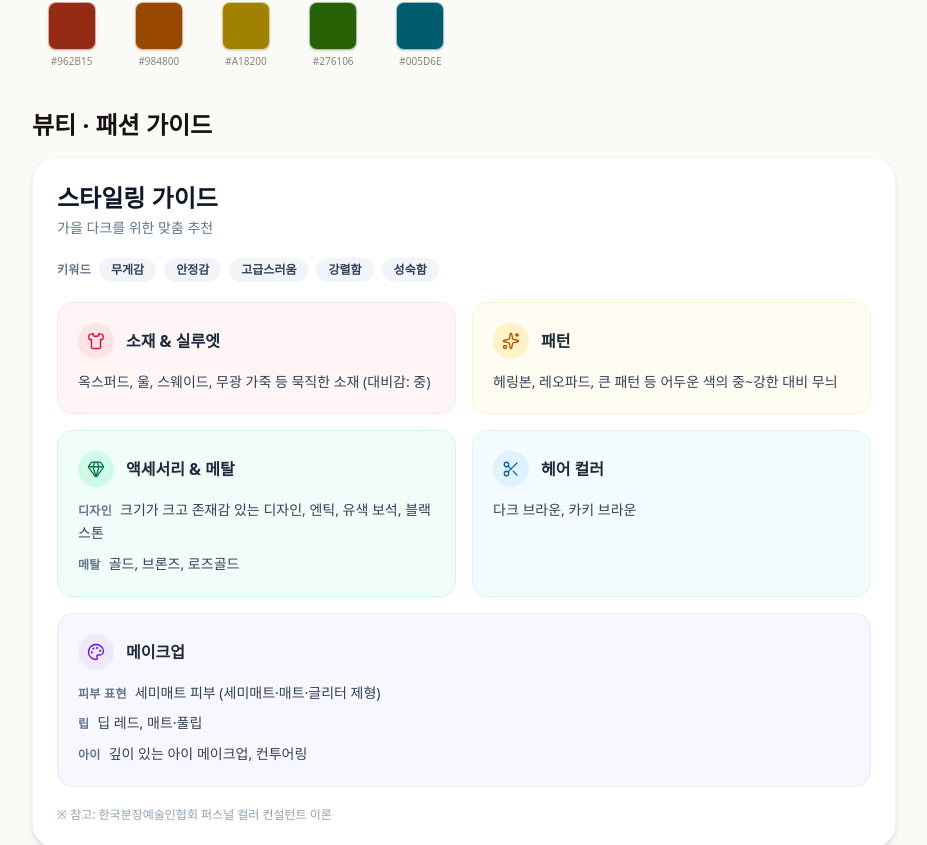
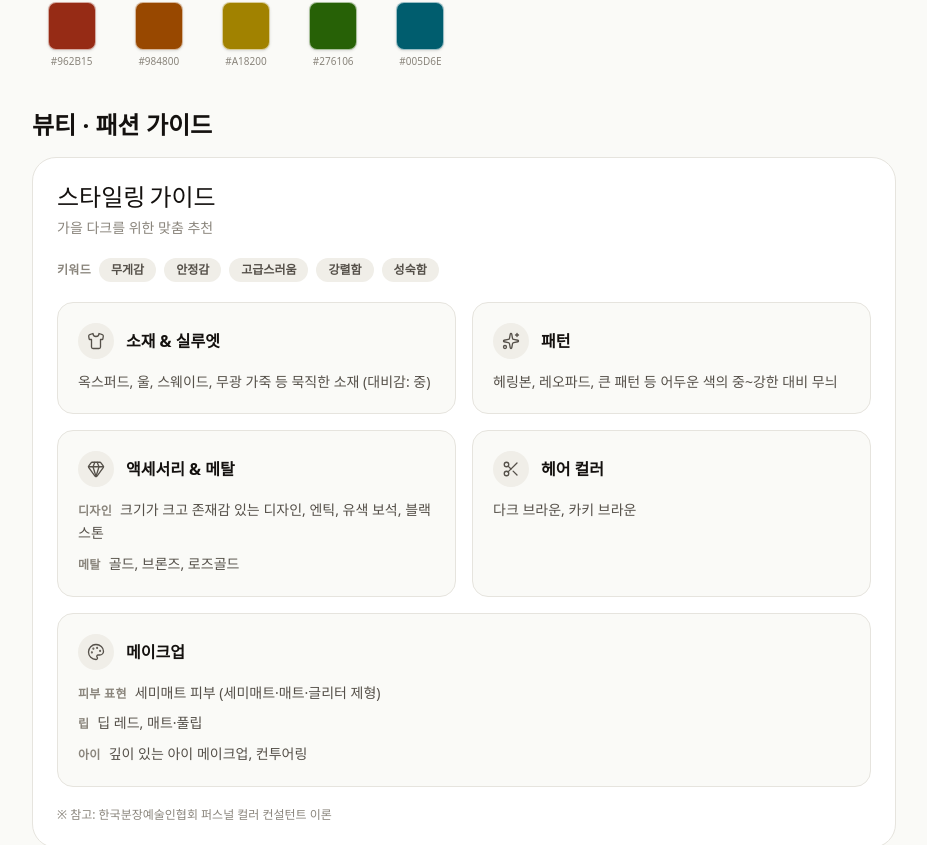
Before and after one commit to sadie100/personal-color-test, a React (Vite) app: page /types/autumn-dark in a window 1280 px wide. Shown: the part 1135-1980 px from the top of the page, without its empty margins (176-1103 px from the left). Built offline with nearby package versions, Linux system fonts and the light colour scheme; a web font is replaced by a local one.

Commit message:
fix: 스타일링 추천 카드 리디자인

```diff
--- a/src/components/StylingRecommendations.tsx
+++ b/src/components/StylingRecommendations.tsx
@@ -10,71 +10,31 @@ interface StylingRecommendationsProps {
   t: TranslationSchema;
 }
 
-type PanelAccent = "rose" | "amber" | "emerald" | "sky" | "violet";
-
-const ACCENT_CLASSES: Record<
-  PanelAccent,
-  { panel: string; iconBg: string; iconText: string }
-> = {
-  rose: {
-    panel: "bg-rose-50/70 border-rose-100",
-    iconBg: "bg-rose-100",
-    iconText: "text-rose-600",
-  },
-  amber: {
-    panel: "bg-amber-50/70 border-amber-100",
-    iconBg: "bg-amber-100",
-    iconText: "text-amber-700",
-  },
-  emerald: {
-    panel: "bg-emerald-50/70 border-emerald-100",
-    iconBg: "bg-emerald-100",
-    iconText: "text-emerald-700",
-  },
-  sky: {
-    panel: "bg-sky-50/70 border-sky-100",
-    iconBg: "bg-sky-100",
-    iconText: "text-sky-700",
-  },
-  violet: {
-    panel: "bg-violet-50/70 border-violet-100",
-    iconBg: "bg-violet-100",
-    iconText: "text-violet-700",
-  },
-};
-
 interface PanelProps {
   icon: ReactNode;
   label: string;
-  accent: PanelAccent;
   children: ReactNode;
   fullWidth?: boolean;
 }
 
-function Panel({ icon, label, accent, children, fullWidth }: PanelProps) {
-  const classes = ACCENT_CLASSES[accent];
+function Panel({ icon, label, children, fullWidth }: PanelProps) {
   return (
     <section
       className={[
-        "rounded-2xl border p-5",
-        classes.panel,
+        "rounded-2xl border border-hairline bg-paper p-5",
         fullWidth ? "md:col-span-2" : "",
       ].join(" ")}
     >
       <div className="mb-3 flex items-center gap-3">
         <span
           aria-hidden
-          className={[
-            "flex h-9 w-9 items-center justify-center rounded-full",
-            classes.iconBg,
-            classes.iconText,
-          ].join(" ")}
+          className="flex h-9 w-9 items-center justify-center rounded-full bg-fill text-ink-2"
         >
           {icon}
         </span>
-        <h3 className="text-base font-bold text-slate-800">{label}</h3>
+        <h3 className="text-base font-bold text-ink">{label}</h3>
       </div>
-      <div className="space-y-2 text-sm leading-relaxed text-slate-700">
+      <div className="space-y-2 text-sm leading-relaxed text-ink-2">
         {children}
       </div>
     </section>
@@ -84,7 +44,7 @@ function Panel({ icon, label, accent, children, fullWidth }: PanelProps) {
 function FieldRow({ label, value }: { label: string; value: string }) {
   return (
     <p>
-      <span className="mr-2 text-xs font-semibold uppercase tracking-wide text-slate-500">
+      <span className="mr-2 text-xs font-semibold uppercase tracking-wide text-ink-3">
         {label}
       </span>
       {value}
@@ -103,22 +63,22 @@ export function StylingRecommendations({
   const makeup = data.makeup[lang];
 
   return (
-    <div className="mb-6 rounded-3xl border border-slate-100 bg-white p-6 shadow-md">
+    <div className="mb-6 rounded-3xl border border-hairline bg-surface p-6">
       <div className="mb-5">
-        <h2 className="text-2xl font-bold text-slate-900">{t.styling.title}</h2>
-        <p className="mt-1 text-sm text-slate-500">
+        <h2 className="font-display text-2xl text-ink">{t.styling.title}</h2>
+        <p className="mt-1 text-sm text-ink-3">
           {t.styling.subtitle(displayName)}
         </p>
       </div>
 
       <div className="mb-5 flex flex-wrap items-center gap-2">
-        <span className="text-xs font-semibold uppercase tracking-wide text-slate-500">
+        <span className="text-xs font-semibold uppercase tracking-wide text-ink-3">
           {t.styling.keywords}
         </span>
         {keywords.map((keyword) => (
           <span
             key={keyword}
-            className="rounded-full bg-slate-100 px-3 py-1 text-xs font-semibold text-slate-700"
+            className="rounded-full bg-fill px-3 py-1 text-xs font-semibold text-ink-2"
           >
             {keyword}
           </span>
@@ -126,43 +86,26 @@ export function StylingRecommendations({
       </div>
 
       <div className="grid grid-cols-1 gap-4 md:grid-cols-2">
-        <Panel
-          icon={<Shirt size={18} strokeWidth={1.75} />}
-          label={t.styling.fabric}
-          accent="rose"
-        >
+        <Panel icon={<Shirt size={18} strokeWidth={1.75} />} label={t.styling.fabric}>
           <p>{data.fabric[lang]}</p>
         </Panel>
 
-        <Panel
-          icon={<Sparkles size={18} strokeWidth={1.75} />}
-          label={t.styling.pattern}
-          accent="amber"
-        >
+        <Panel icon={<Sparkles size={18} strokeWidth={1.75} />} label={t.styling.pattern}>
           <p>{data.patterns[lang]}</p>
         </Panel>
 
-        <Panel
-          icon={<Gem size={18} strokeWidth={1.75} />}
-          label={t.styling.accessory}
-          accent="emerald"
-        >
+        <Panel icon={<Gem size={18} strokeWidth={1.75} />} label={t.styling.accessory}>
           <FieldRow label={t.styling.accessorySize} value={data.accessorySize[lang]} />
           <FieldRow label={t.styling.metal} value={data.metals[lang]} />
         </Panel>
 
-        <Panel
-          icon={<Scissors size={18} strokeWidth={1.75} />}
-          label={t.styling.hair}
-          accent="sky"
-        >
+        <Panel icon={<Scissors size={18} strokeWidth={1.75} />} label={t.styling.hair}>
           <p>{data.hair[lang]}</p>
         </Panel>
 
         <Panel
           icon={<Palette size={18} strokeWidth={1.75} />}
           label={t.styling.makeup}
-          accent="violet"
           fullWidth
         >
           <FieldRow label={t.styling.skin} value={makeup.skin} />
@@ -171,7 +114,7 @@ export function StylingRecommendations({
         </Panel>
       </div>
 
-      <p className="mt-5 text-xs text-slate-400">{t.styling.sourceNote}</p>
+      <p className="mt-5 text-xs text-ink-3">{t.styling.sourceNote}</p>
     </div>
   );
 }
```
